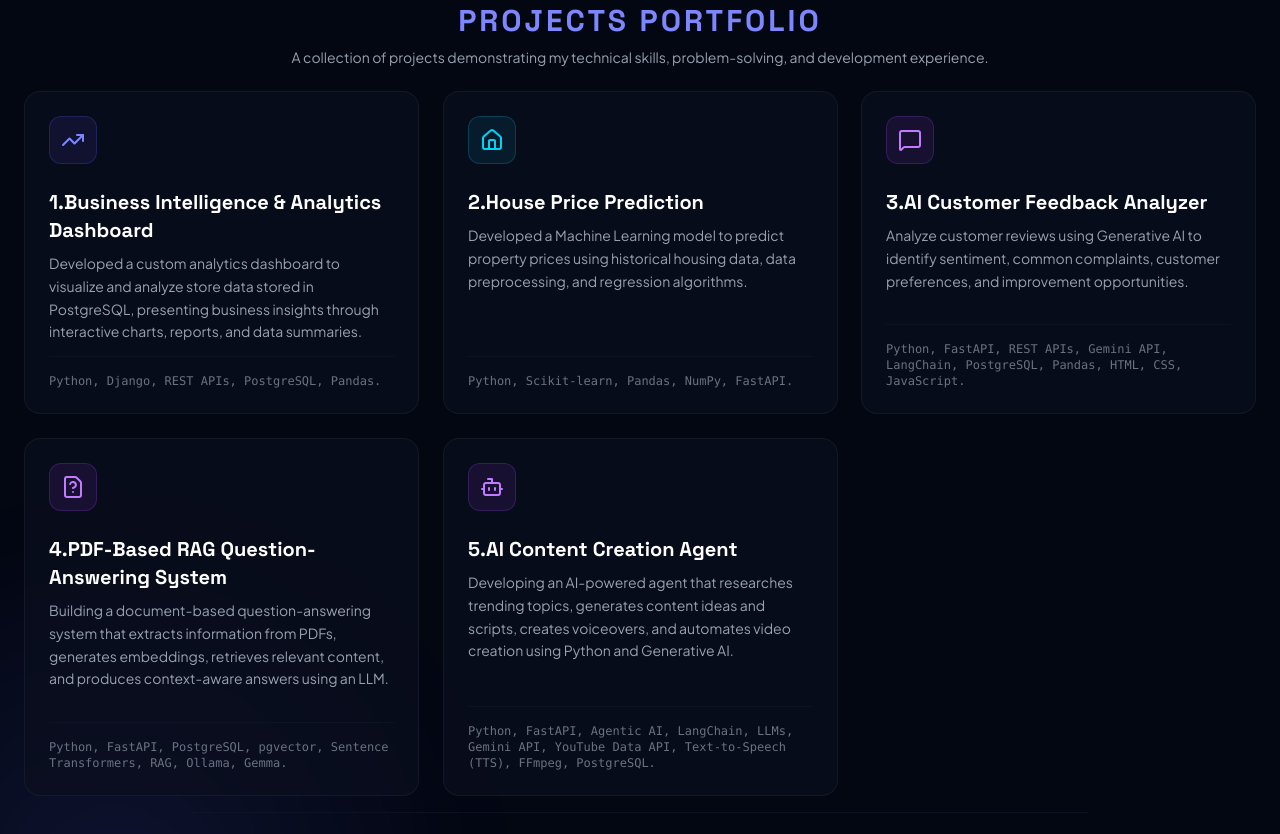
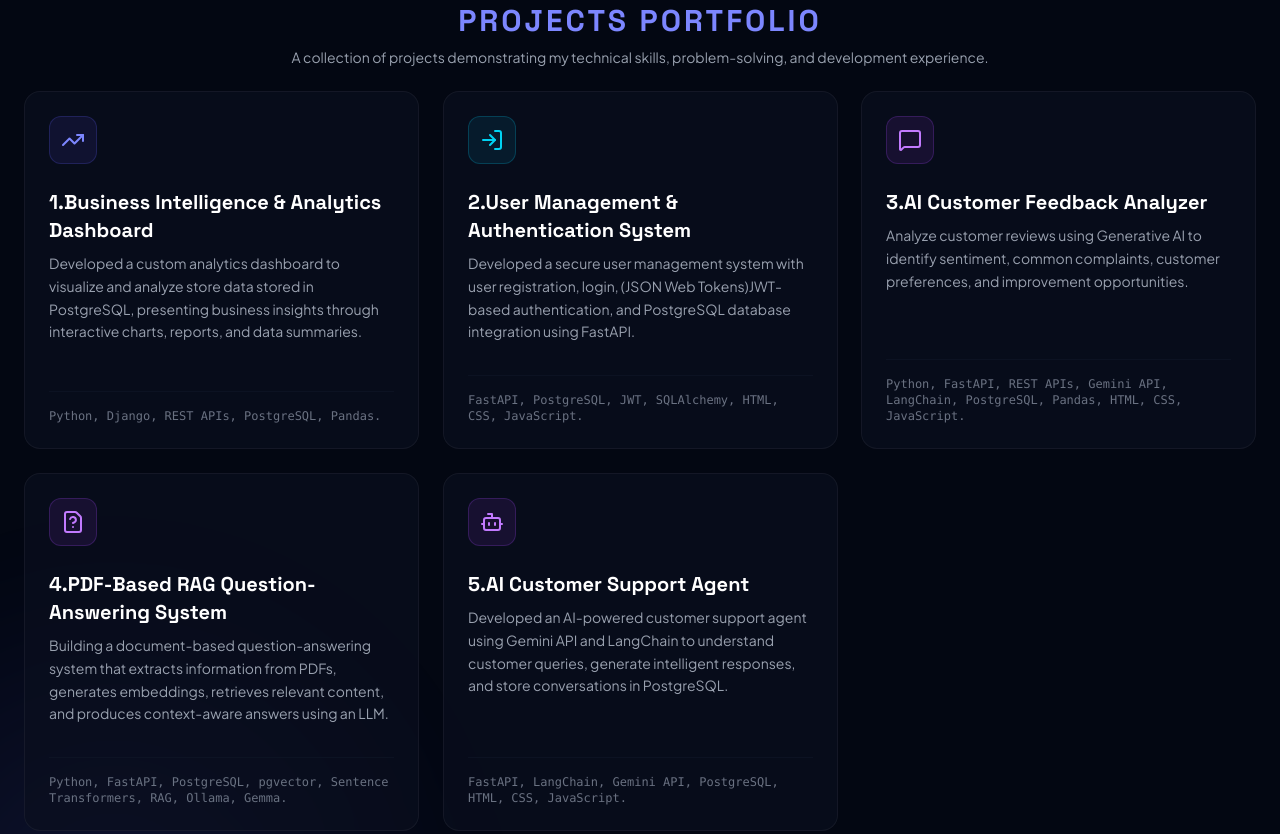
Before and after one commit to Devesh-Turbadkar/Portfolio, a plain HTML site: page index.html in a window 1280 px wide. Shown: the part 894-1728 px from the top of the page. Drawn offline with nearby package versions, Linux system fonts and the light colour scheme.

Commit message:
Update index.html

```diff
--- a/index.html
+++ b/index.html
@@ -1,5 +1,18 @@
 <!DOCTYPE html>
 <html lang="en" class="scroll-smooth">
+
+<!-- ═══════════════════════════════════════════════════════════
+     PAGE STRUCTURE (top to bottom)
+     1. HEAD        : meta, libraries, fonts, custom CSS
+     2. BACKGROUND  : particle canvas + glowing blobs
+     3. NAVBAR      : fixed top bar (hides on scroll down)
+     4. HERO        : intro text, identity card, tech stack
+     5. PROJECTS    : 3 project cards
+     6. EXPERIENCE  : timeline
+     7. CONTACT FORM: "Let's Connect" form (opens mail app)
+     8. FOOTER      : contact buttons + copyright
+     9. SCRIPTS     : icons, animations, particles, form, navbar
+     ═══════════════════════════════════════════════════════════ -->
 
 <!-- ═════════════════════ 1. HEAD ═════════════════════ -->
 <head>
@@ -367,15 +380,15 @@
             <div class="rounded-2xl p-6 glass-card flex flex-col justify-between group">
                 <div>
                     <div class="w-12 h-12 rounded-xl bg-cyan-500/10 text-cyan-400 flex items-center justify-center mb-6 border border-cyan-400/20 group-hover:bg-cyan-500 group-hover:text-white transition-all duration-300">
-                        <i data-lucide="house" class="w-6 h-6"></i>
+                        <i data-lucide="log-in" class="w-6 h-6"></i>
                     </div>
-                    <h3 class="heading-font text-xl font-bold text-white group-hover:text-cyan-400 transition-colors">2.House Price Prediction</h3>
+                    <h3 class="heading-font text-xl font-bold text-white group-hover:text-cyan-400 transition-colors">2.User Management & Authentication System</h3>
                     <p class="text-sm text-gray-400 mt-2 leading-relaxed">
-                        Developed a Machine Learning model to predict property prices using historical housing data, data preprocessing, and regression algorithms.
+                        Developed a secure user management system with user registration, login, (JSON Web Tokens)JWT-based authentication, and PostgreSQL database integration using FastAPI.
                     </p>
                 </div>
                 <div class="mt-8 pt-4 border-t border-gray-900/60 flex justify-between items-center text-xs text-gray-500 font-mono">
-                    <span>Python, Scikit-learn, Pandas, NumPy, FastAPI.</span>
+                    <span>FastAPI, PostgreSQL, JWT, SQLAlchemy, HTML, CSS, JavaScript.</span>
                     <!-- <span class="text-cyan-400">Automation</span> -->
                 </div>
             </div>
@@ -421,13 +434,13 @@
                     <div class="w-12 h-12 rounded-xl bg-purple-500/10 text-purple-400 flex items-center justify-center mb-6 border border-purple-500/20 group-hover:bg-purple-600 group-hover:text-white transition-all duration-300">
                         <i data-lucide="bot" class="w-6 h-6"></i>
                     </div>
-                    <h3 class="heading-font text-xl font-bold text-white group-hover:text-purple-400 transition-colors">5.AI Content Creation Agent</h3>
+                    <h3 class="heading-font text-xl font-bold text-white group-hover:text-purple-400 transition-colors">5.AI Customer Support Agent</h3>
                     <p class="text-sm text-gray-400 mt-2 leading-relaxed">
-                        Developing an AI-powered agent that researches trending topics, generates content ideas and scripts, creates voiceovers, and automates video creation using Python and Generative AI.
+                        Developed an AI-powered customer support agent using Gemini API and LangChain to understand customer queries, generate intelligent responses, and store conversations in PostgreSQL.
                     </p>
                 </div>
                 <div class="mt-8 pt-4 border-t border-gray-900/60 flex justify-between items-center text-xs text-gray-500 font-mono">
-                    <span>Python, FastAPI, Agentic AI, LangChain, LLMs, Gemini API, YouTube Data API, Text-to-Speech (TTS), FFmpeg, PostgreSQL.</span>
+                    <span>FastAPI, LangChain, Gemini API, PostgreSQL, HTML, CSS, JavaScript.</span>
                     <!-- <span class="text-purple-400">Enterprise BI</span> -->
                 </div>
             </div>
```
